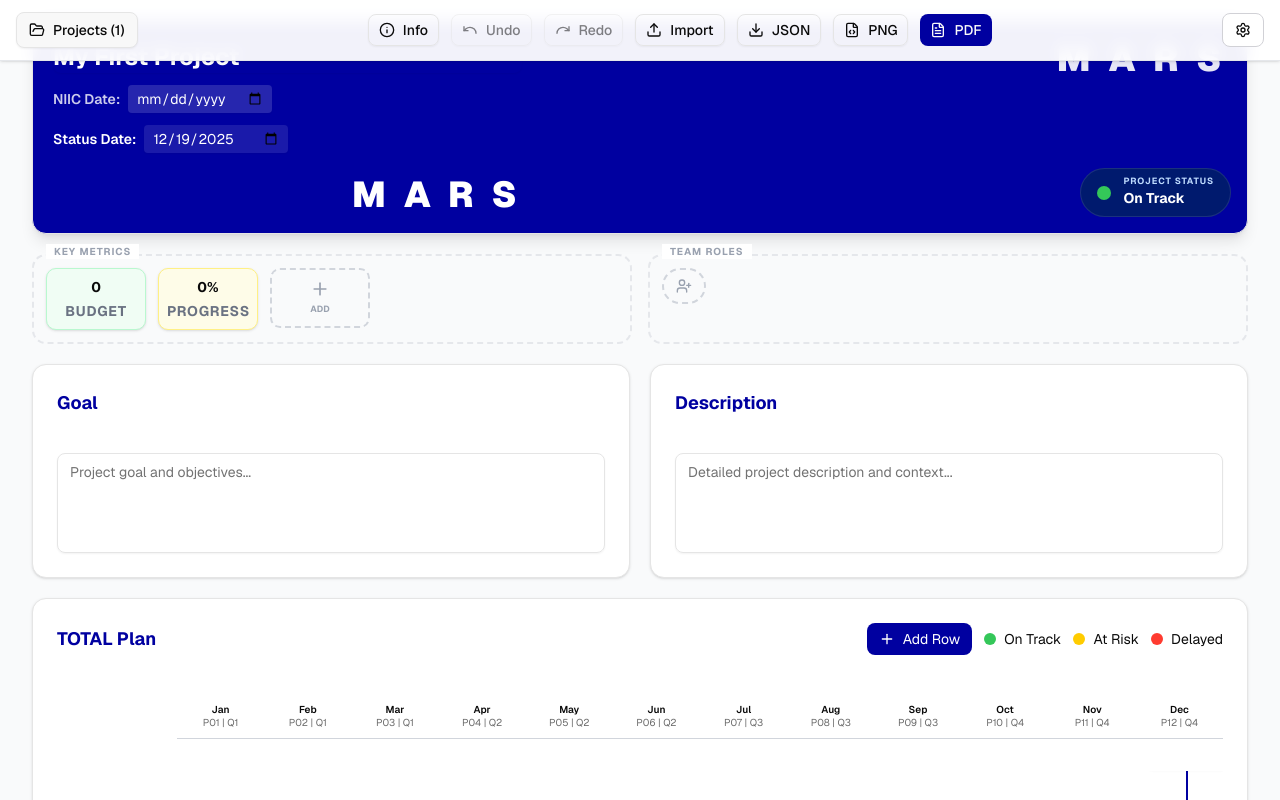
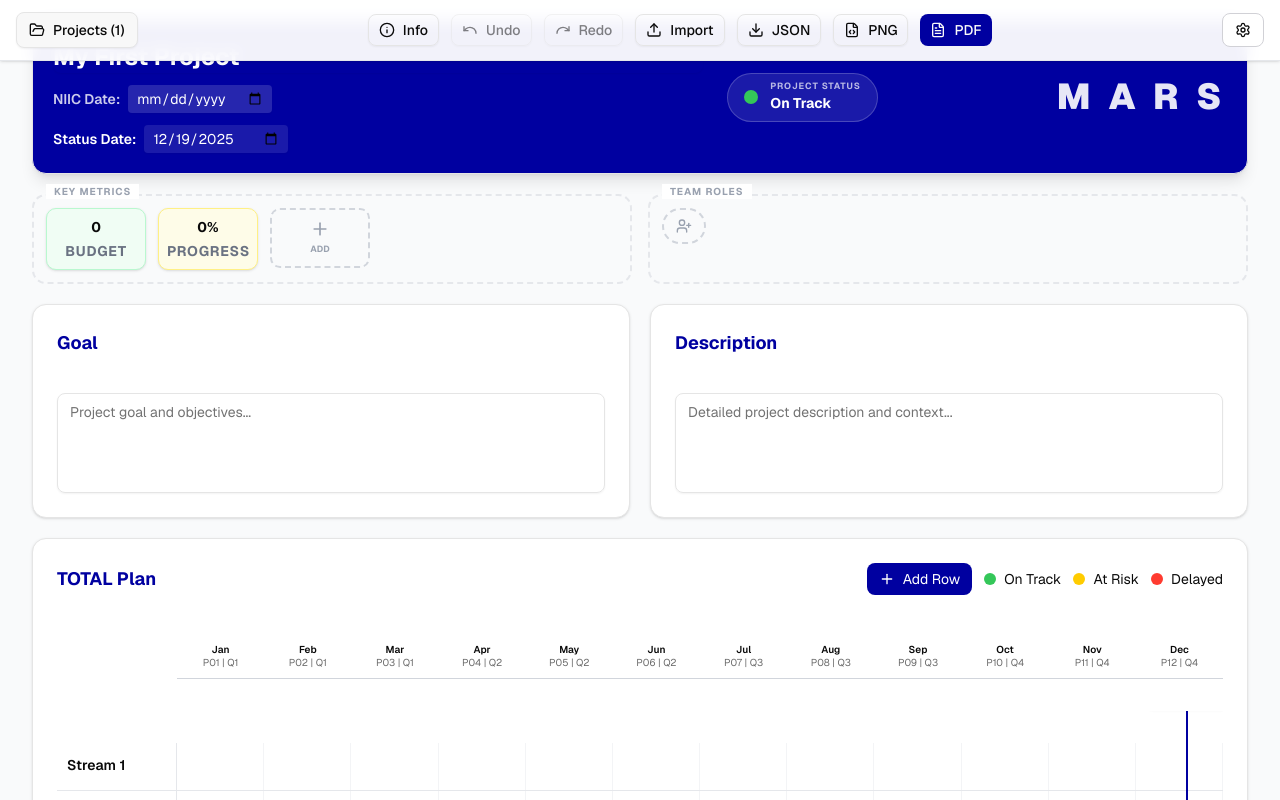
Before and after one commit to flyoflife-crypto/vigilant-octo-waffle-SP, a Next.js app: page / in a window 1280 px wide. Shown: the top 800 px of the page. Built offline with nearby package versions, Linux system fonts and the light colour scheme.

Commit message:
Fix header layout

```diff
--- a/components/mars/header.tsx
+++ b/components/mars/header.tsx
@@ -43,9 +43,9 @@ export function Header({ data, setData, showNiicDate = true }: HeaderProps) {
   return (
     <Card className="relative bg-[var(--mars-blue-primary)] text-white p-4 md:p-5 shadow-lg animate-slide-up overflow-hidden">
       {/* Основная адаптивная сетка: 1 колонка на мобильных, 3 смысловые зоны на md+ */}
-      <div className="grid grid-cols-1 md:grid-cols-[minmax(0,2fr)_minmax(0,1.3fr)_minmax(0,1.5fr)] gap-4 md:gap-6">
+      <div className="grid grid-cols-1 md:grid-cols-[minmax(0,2fr)_auto_minmax(0,1fr)] gap-4 md:gap-6 items-center">
 
-        {/* ЛЕВАЯ ЗОНА: Название проекта + NIIC Date */}
+        {/* ЛЕВАЯ ЗОНА: Название проекта + Даты */}
         <div className="flex flex-col justify-center gap-3 min-w-0">
           <div className="space-y-1">
             <Input
@@ -79,35 +79,25 @@ export function Header({ data, setData, showNiicDate = true }: HeaderProps) {
           </div>
         </div>
 
-        {/* (removed central traffic-light for repositioning) */}
-        <div />
-
-      {/* Traffic light moved to bottom-right */}
-      <div className="absolute bottom-4 right-4 z-30">
+        {/* ЦЕНТРАЛЬНАЯ ЗОНА: Светофор статуса */}
+        <div className="flex justify-center">
           <button
             onClick={() => setData({ ...data, projectStatus: cycleStatus(data.projectStatus) })}
-          className="group relative flex items-center gap-3 px-4 py-2 rounded-full bg-[#002b4d]/60 hover:bg-[#002b4d]/80 border border-white/10 transition-all active:scale-95"
+            className="group flex items-center gap-3 px-4 py-2 rounded-full bg-white/10 hover:bg-white/20 border border-white/20 transition-all active:scale-95"
             title="Click to toggle status"
           >
             <div className={`w-3.5 h-3.5 rounded-full transition-colors duration-300 ${getStatusColor(data.projectStatus)}`} />
             <div className="flex flex-col items-start leading-none">
-            <span className="text-[9px] uppercase tracking-widest text-blue-200 font-bold mb-0.5">Project Status</span>
+              <span className="text-[9px] uppercase tracking-widest text-white/70 font-bold mb-0.5">Project Status</span>
               <span className="text-sm font-bold text-white">{getStatusLabel(data.projectStatus)}</span>
             </div>
           </button>
         </div>
 
         {/* ПРАВАЯ ЗОНА: Лого MARS */}
-        <div className="flex flex-col items-end gap-3 min-w-0">
+        <div className="flex justify-end">
           <div className="text-3xl md:text-4xl font-black tracking-[0.5em] leading-none text-white/90 uppercase">
             <span className="inline-block translate-x-[0.35em]">MARS</span>
-          </div>
-        </div>
-
-        {/* ПРАВАЯ ЗОНА: Лого MARS */}
-        <div className="flex flex-col items-end gap-3 min-w-0">
-          <div className="text-3xl md:text-4xl font-black tracking-[0.5em] leading-none text-white uppercase">
-            <span data-testid="header-logo" className="inline-block translate-x-[0.35em]">MARS</span>
           </div>
         </div>
       </div>
```
Lines whose indentation alone changed are shown as unchanged.
